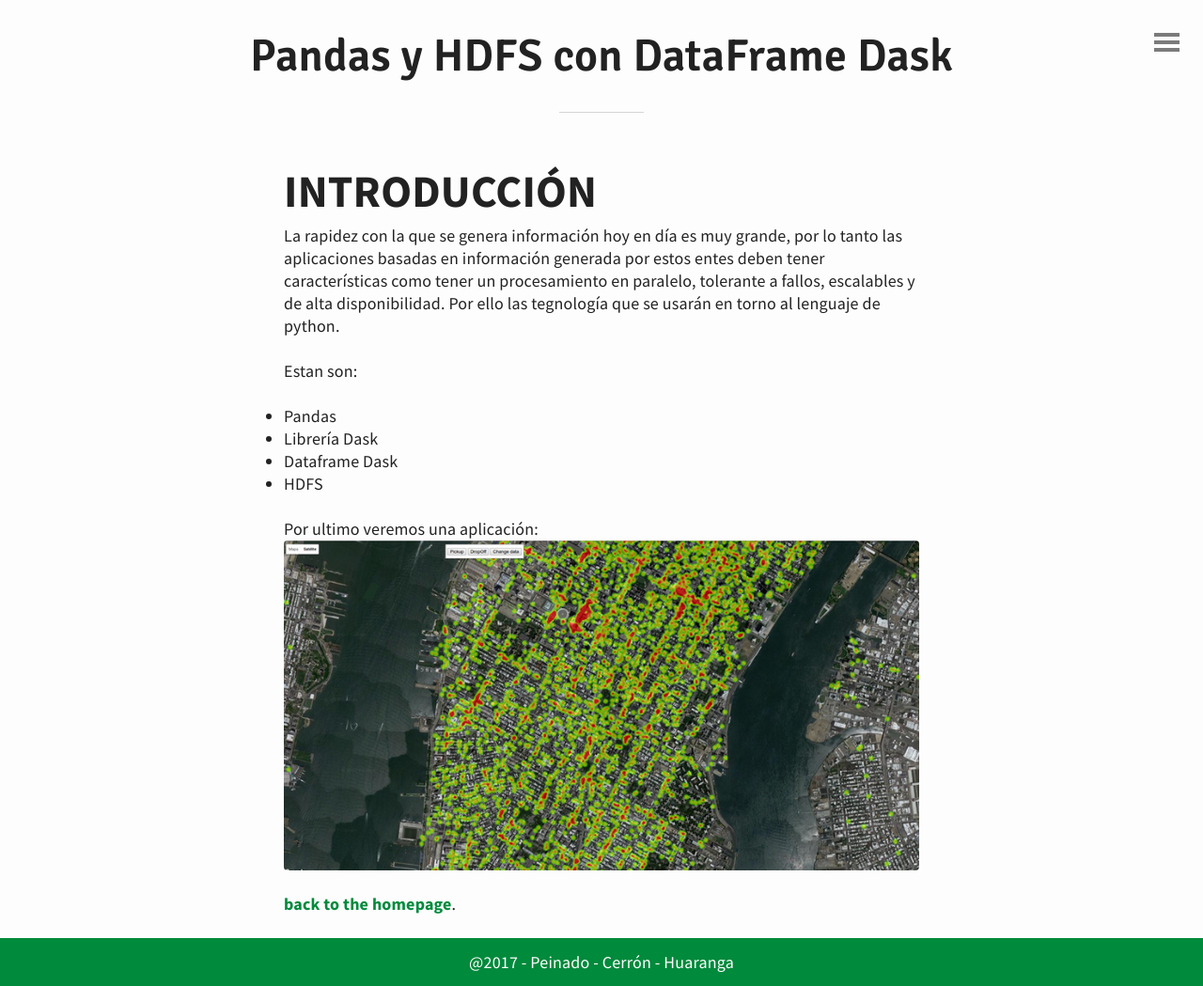
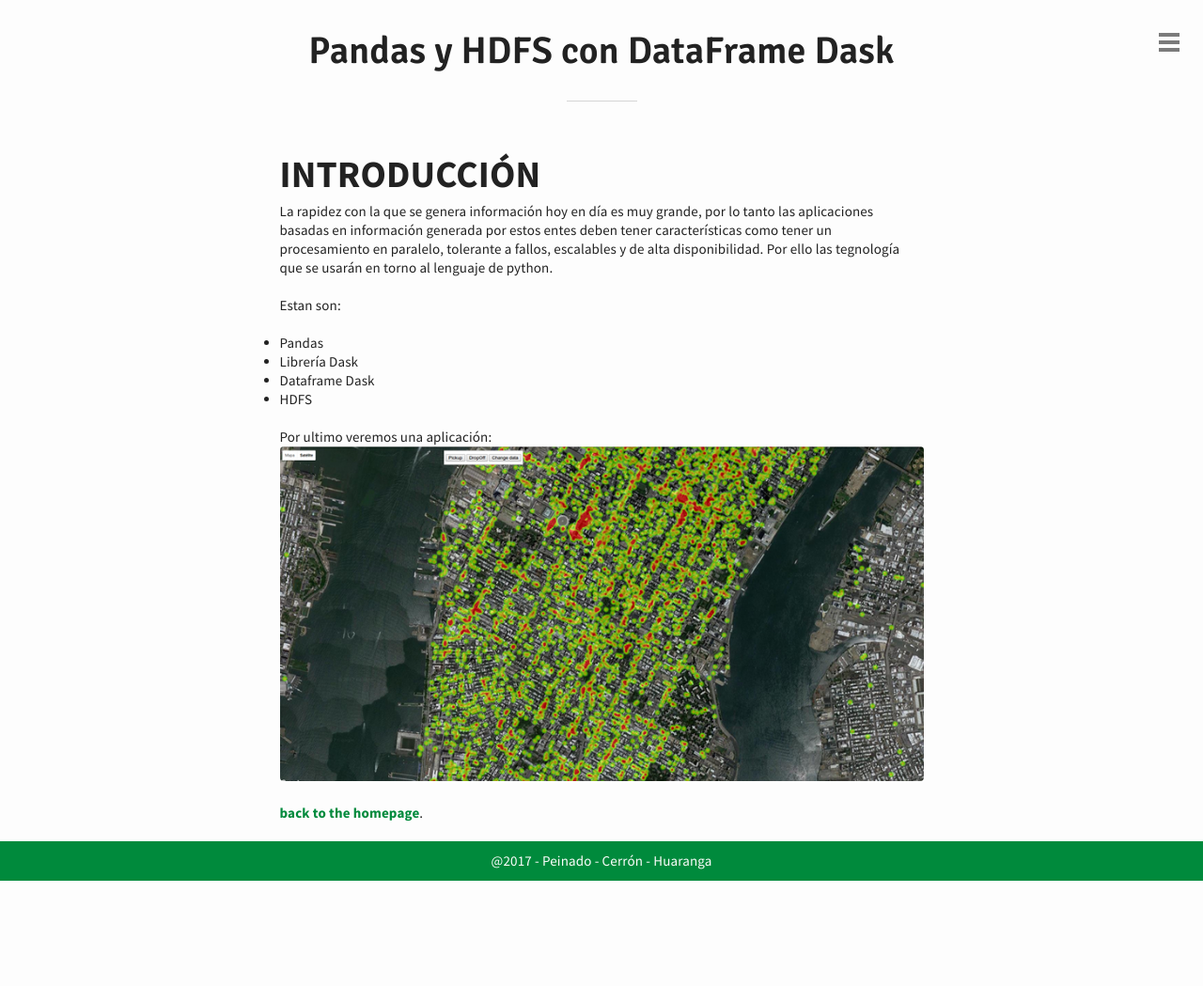
Before and after one commit to DataAnalytics171ERE/DataAnalytics171ERE.github.io, a Jekyll site: the page built from index.md, in a window 1280 px wide. Shown: the whole page at 94% size. Built offline with Jekyll 4.4.1, drawn with Linux system fonts in a browser that asks for light colours; the list of posts is cut into pages by our own code; after the commit the page ends 937 px from its top, so only the background shows below that.

Commit message:
github-pages

```diff
--- a/_sass/base.scss
+++ b/_sass/base.scss
@@ -27,8 +27,8 @@ $text-color: #222222;
 html {
 	background-color: $background-color;
 	font-size: 16px;
-	@media (min-width: 940px) {
-		font-size: 18px;
+	@media (min-width: 1100px) {
+		font-size: 15px;
 	}
 	line-height: 1.5;
 	color: $text-color;
```
Also changed, not shown: PruebasDelProyecto.md (+0 -2 lines), 14 other files.
